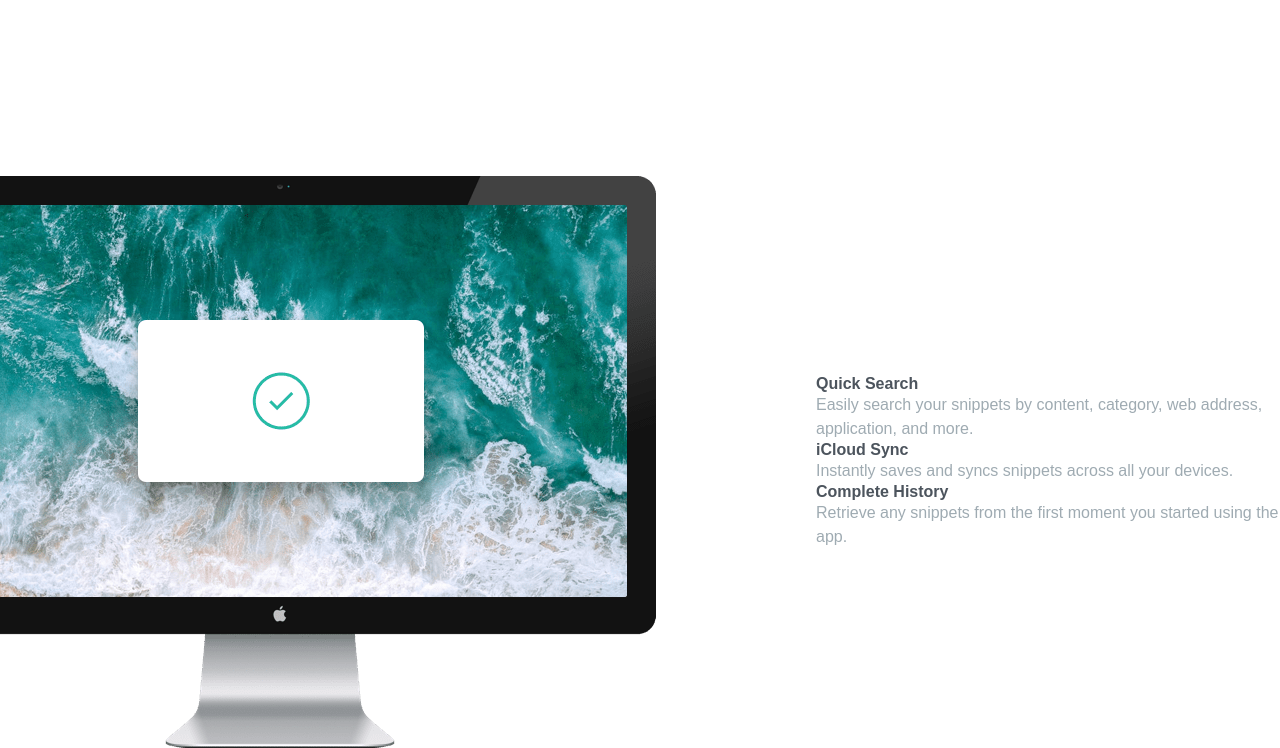
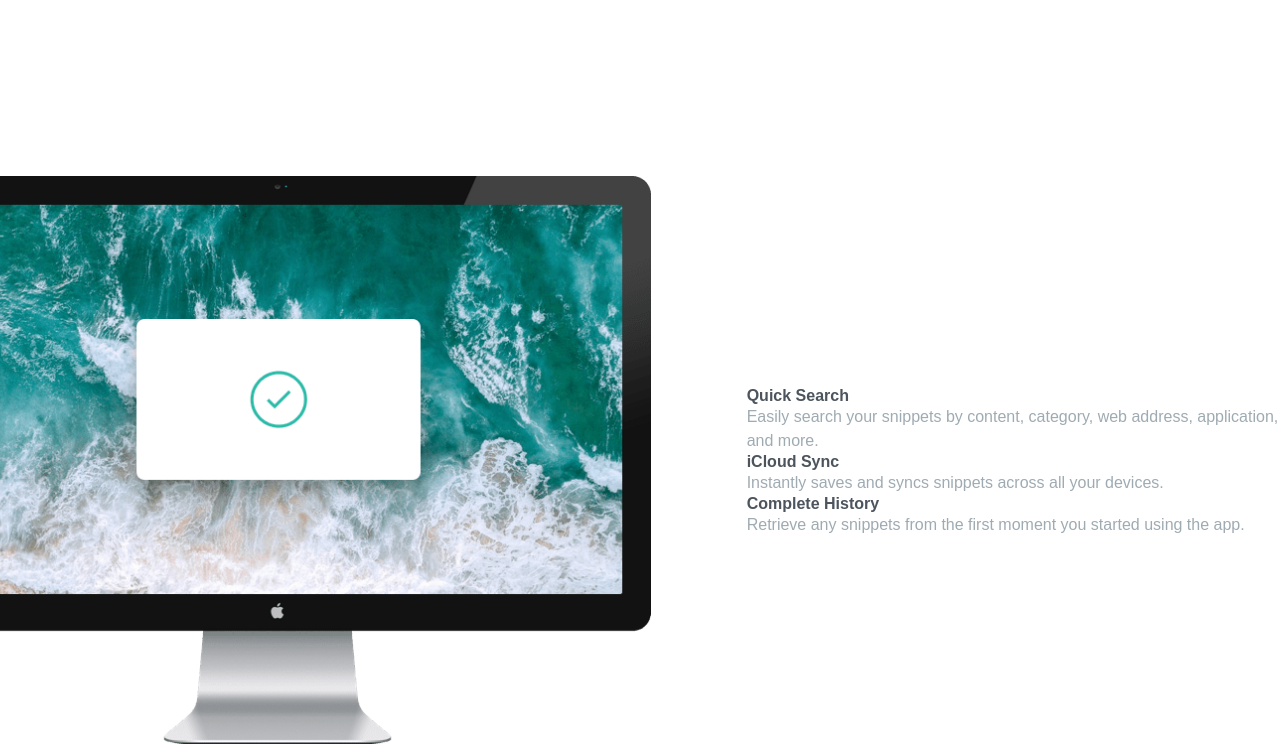
Before and after one commit to mtcodingtech/wdb-10-weekday-challenges, a plain HTML site: page clipboard-landing-page-master/index.html in a window 1280 px wide. Shown: the part 624-1372 px from the top of the page. Drawn offline with Linux system fonts and the light colour scheme; a web font is replaced by a local one.

Commit message:
fix style

```diff
--- a/clipboard-landing-page-master/css/style.scss
+++ b/clipboard-landing-page-master/css/style.scss
@@ -84,47 +84,38 @@ p {
       }
     }
     .snippets {
-      margin-top:  4rem;
+      margin-top: 4rem;
       h3 {
         font-size: 1.6rem;
-        margin:0.8rem 0 ;
-
+        margin: 0.8rem 0;
       }
       p {
       }
-
     }
-
   }
 }
-.desktop-section{
+.desktop-section {
   display: flex;
 
   align-items: center;
-  gap: 4rem;
+//   gap: 4rem;
 
+  .img-container {
+    flex-basis: 70%;
+    img {
+      width:100%;
+      height: auto;
+      transform: translateX(-6rem);
+    }
+  }
 
-
-  img{
-
-    flex-basis: 40%;
-// width: 60%;
-height: auto;
-transform: translateX(-6rem);
-
-  }
-  .content-container{
-  flex-basis: 40%;
-    .desktop-content{
-
-h4{
-
-
-}
-p{
-
-}
-
+  .content-container {
+    flex-basis: 50%;
+    .desktop-content {
+      h4 {
+      }
+      p {
+      }
     }
   }
 }
--- a/clipboard-landing-page-master/index.html
+++ b/clipboard-landing-page-master/index.html
@@ -50,7 +50,9 @@
       </div>
     </section>
     <section class="desktop-section">
-      <img src="images/image-computer.png" alt="image-1" />
+      <div class="img-container">
+        <img src="images/image-computer.png" alt="image-1" />
+      </div>
       <div class="content-container">
         <div class="desktop-content">
           <h4>Quick Search</h4>
@@ -58,23 +60,18 @@
             Easily search your snippets by content, category, web address,
             application, and more.
           </p>
-
         </div>
-         <div class="desktop-content">
-          <h4> iCloud Sync</h4>
+        <div class="desktop-content">
+          <h4>iCloud Sync</h4>
+          <p>Instantly saves and syncs snippets across all your devices.</p>
+        </div>
+        <div class="desktop-content">
+          <h4>Complete History</h4>
           <p>
-           Instantly saves and syncs snippets across all your devices.
+            Retrieve any snippets from the first moment you started using the
+            app.
           </p>
-
         </div>
-         <div class="desktop-content">
-          <h4>  Complete History</h4>
-          <p>
-           Retrieve any snippets from the first moment you started using the app.
-          </p>
-
-        </div>
-
       </div>
     </section>
 
```
Also changed, not shown: clipboard-landing-page-master/css/style.css, 1 other file.
